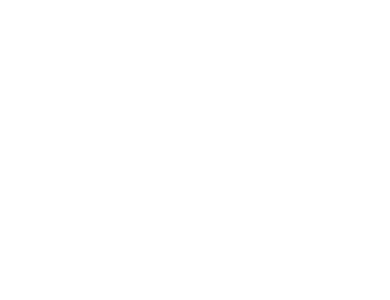
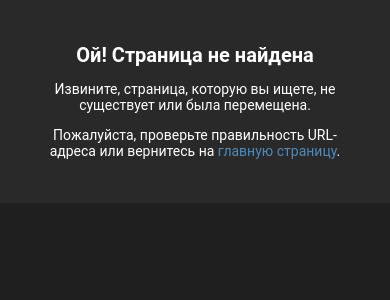
Before and after one commit to lapismyt/BCloud, a Flask app: page /not_found.html in a window 390 px wide. Before the commit the part shown is empty. Shown: the top 300 px of the page. Run offline with Flask 3, Linux system fonts and the light colour scheme.

Commit message:
Update not_found.html

```diff
--- a/templates/not_found.html
+++ b/templates/not_found.html
@@ -1 +1,85 @@
-<title>BCloud - 404</title>
+<html prefix="og: http://ogp.me/ns#">
+<head>
+  <meta charset="UTF-8">
+  <meta name="viewport" content="width=device-width, initial-scale=1.0">
+  <meta property="og:title" content="Страница не найдена">
+  <meta property="og:type" content="article">
+  <meta property="og:url" content="http://lapismyt.space/not_found.html">
+  <meta property="og:image" content="http://lapismyt.space/uploads/5815023.jpg">
+  <meta property="og:description" content="Страница не найдена.">
+  <meta property="og:site_name" content="BCloud">
+  <title>BCloud - Страница не найдена</title>
+  <link rel="stylesheet" href="https://cdnjs.cloudflare.com/ajax/libs/font-awesome/5.15.4/css/all.min.css">
+  <style>
+    body {
+      background-color: #1f1f1f;
+      color: #ffffff;
+      font-family: 'Roboto', sans-serif;
+      margin: 0;
+      padding: 0;
+    }
+    h1 {
+      font-size: 24px;
+      font-weight: bold;
+    }
+    p {
+      font-size: 16px;
+    }
+    .section {
+      padding: 50px;
+      text-align: center;
+    }
+    .section:nth-child(odd) {
+      background-color: #292929;
+    }
+    .section:nth-child(even) {
+      background-color: #212121;
+    }
+    .animated {
+      animation: fadeInUp 1s ease;
+    }
+    a {
+      color: #4B8BBE;
+      text-decoration: none;
+      transition: color 0.2s ease;
+    }
+    a:hover {
+      color: #6fb6f2;
+    }
+    @keyframes fadeInUp {
+      0% {
+        opacity: 0;
+        transform: translateY(20px);
+      }
+      100% {
+        opacity: 1;
+        transform: translateY(0);
+      }
+    }
+
+    .icon {
+      margin-right: 5px;
+    }
+
+    @media (max-width: 768px) {
+      .section {
+        padding: 30px;
+      }
+      h1 {
+        font-size: 20px;
+      }
+      p {
+        font-size: 14px;
+      }
+    }
+  </style>
+</head>
+<body>
+  <div class="section animated">
+    <h1>Ой! Страница не найдена</h1>
+    <p>Извините, страница, которую вы ищете, не существует или была перемещена.</p>
+    <p>Пожалуйста, проверьте правильность URL-адреса или вернитесь на <a href="http://lapismyt.space/">главную страницу</a>.</p>
+  </div>
+  <script src="https://cdnjs.cloudflare.com/ajax/libs/font-awesome/5.15.4/js/all.min.js"></script>
+</body>
+</html>
```
